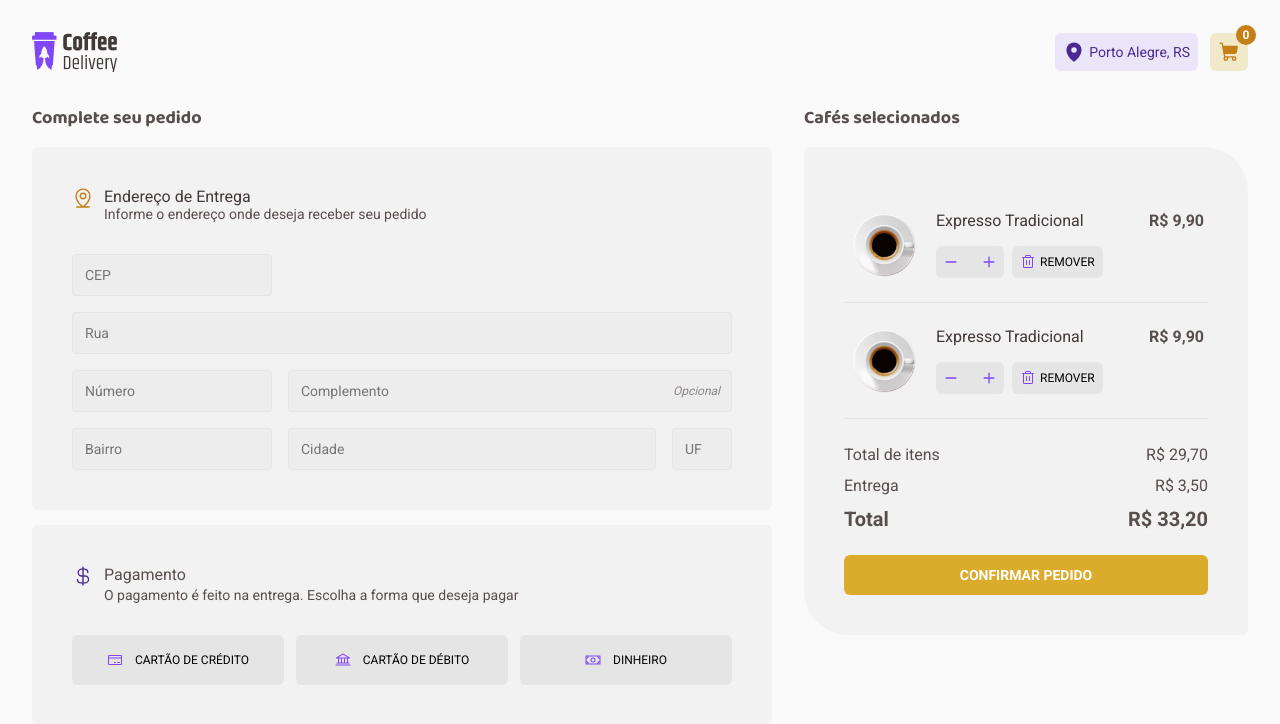
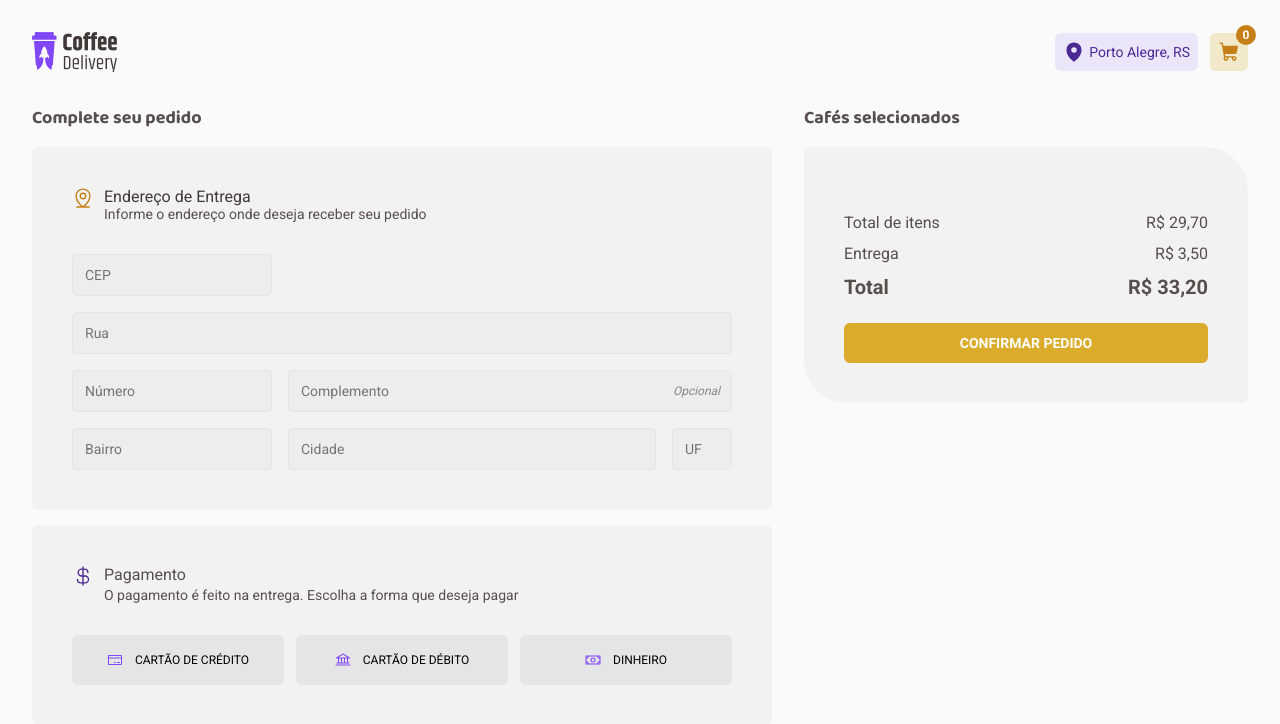
Before and after one commit to EllenBessa/coffee-delivery, a React (Vite) app: page /checkout in a window 1280 px wide. Shown: the top 724 px of the page. Built offline with nearby package versions, Linux system fonts and the light colour scheme.

Commit message:
feat: :sparkles: Listagem de itens do carrinho

```diff
--- a/src/contexts/CartContext.tsx
+++ b/src/contexts/CartContext.tsx
@@ -2,6 +2,7 @@ import { produce } from "immer";
 import { ReactNode, useState, createContext } from "react";
 
 export interface CartItem {
+  id: string;
   name: string;
   categories: string[];
   description: string;
--- a/src/pages/Checkout/components/CoffeePaymentFinalizationCard/index.tsx
+++ b/src/pages/Checkout/components/CoffeePaymentFinalizationCard/index.tsx
@@ -1,19 +1,37 @@
-import cafe from "@assets/expresso.png";
+import { useState } from "react";
+
 import { ProductQuantityInput } from "@components/ProductQuantityInput";
 import { Trash } from "@phosphor-icons/react";
 
 import { FinalizationCard, RemoveButton } from "./styles";
 
-export function CoffeePaymentFinalizationCard() {
+interface CoffeePaymentFinalizationCardProps {
+  imageUrl: string;
+  name: string;
+  quantity: number;
+  price: number;
+}
+
+export function CoffeePaymentFinalizationCard({
+  imageUrl,
+  name,
+  price,
+  ...props
+}: CoffeePaymentFinalizationCardProps) {
+  const [quantity, setQuantity] = useState(props.quantity);
+
   return (
     <FinalizationCard>
       <div>
-        <img src={cafe} alt="" />
+        <img src={imageUrl} alt="" />
 
         <div>
-          <span>Expresso Tradicional</span>
+          <span>{name}</span>
           <div>
-            <ProductQuantityInput />
+            <ProductQuantityInput
+              quantity={quantity}
+              setQuantity={setQuantity}
+            />
 
             <RemoveButton>
               <Trash size={16} />
@@ -22,7 +40,7 @@ export function CoffeePaymentFinalizationCard() {
           </div>
         </div>
       </div>
-      <strong>R$ 9,90</strong>
+      <strong>R$ {price}</strong>
     </FinalizationCard>
   );
 }
--- a/src/pages/Checkout/index.tsx
+++ b/src/pages/Checkout/index.tsx
@@ -4,6 +4,7 @@ import * as z from "zod";
 import { zodResolver } from "@hookform/resolvers/zod";
 import { MapPinLine } from "@phosphor-icons/react";
 
+import { useCartContext } from "../../hooks/useCartContext";
 import { AddressForm } from "./components/AddressForm";
 import { CoffeePaymentFinalizationCard } from "./components/CoffeePaymentFinalizationCard";
 import { PaymentMethod } from "./components/PaymentMethod";
@@ -64,6 +65,8 @@ const addressFormValidationSchema = z.object({
 export type AddressFormFields = z.infer<typeof addressFormValidationSchema>;
 
 export function Checkout() {
+  const { cartItems } = useCartContext();
+
   const addressForm = useForm<AddressFormFields>({
     criteriaMode: "all",
     mode: "onBlur",
@@ -113,8 +116,15 @@ export function Checkout() {
       <FinalizationOfPaymentWrapper>
         <h2>Cafés selecionados</h2>
         <FinalizationOfPayment>
-          <CoffeePaymentFinalizationCard />
-          <CoffeePaymentFinalizationCard />
+          {cartItems.map((item) => (
+            <CoffeePaymentFinalizationCard
+              key={item.id}
+              imageUrl={item.imageUrl}
+              name={item.name}
+              price={item.price}
+              quantity={item.quantity}
+            />
+          ))}
 
           <ul>
             <li>
```
